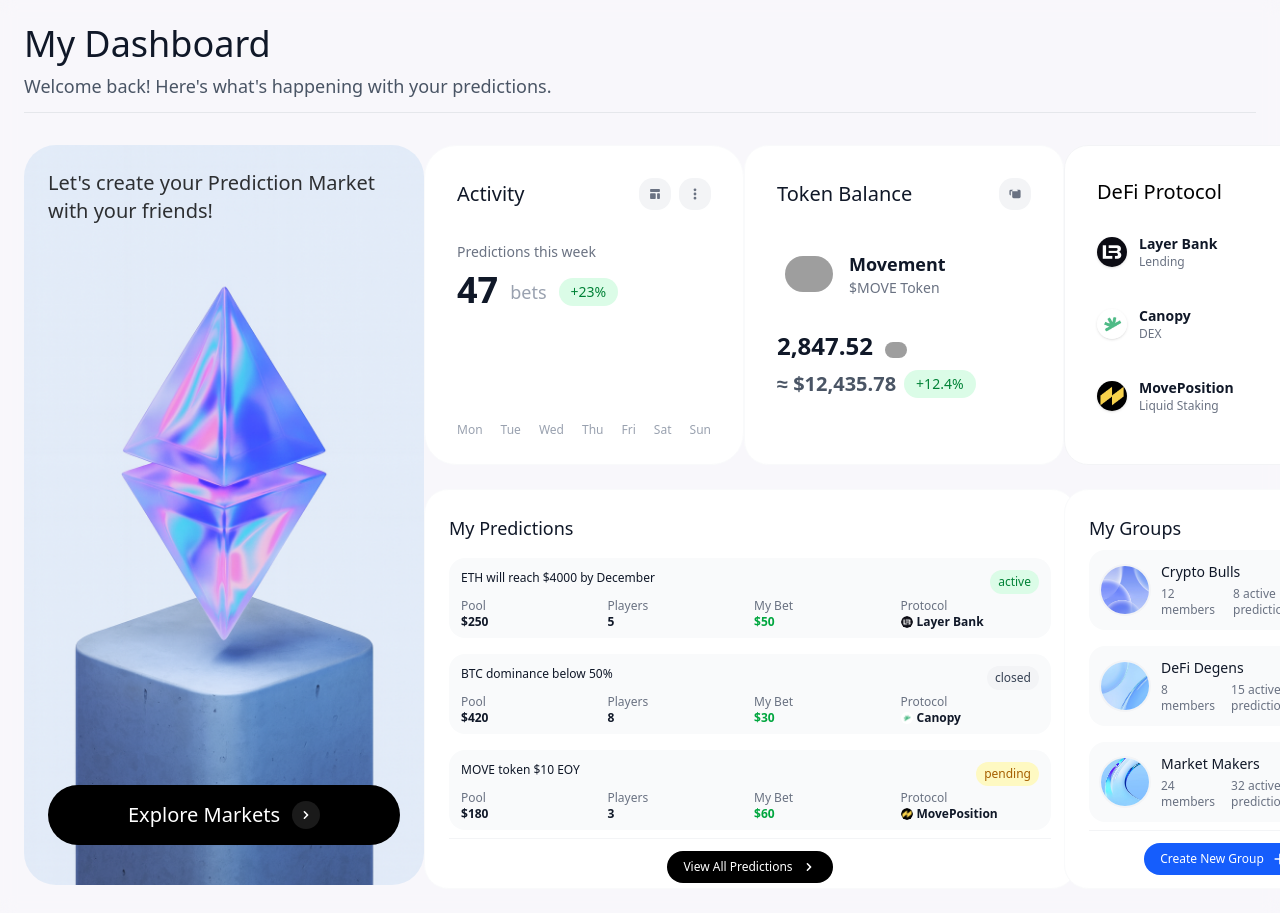
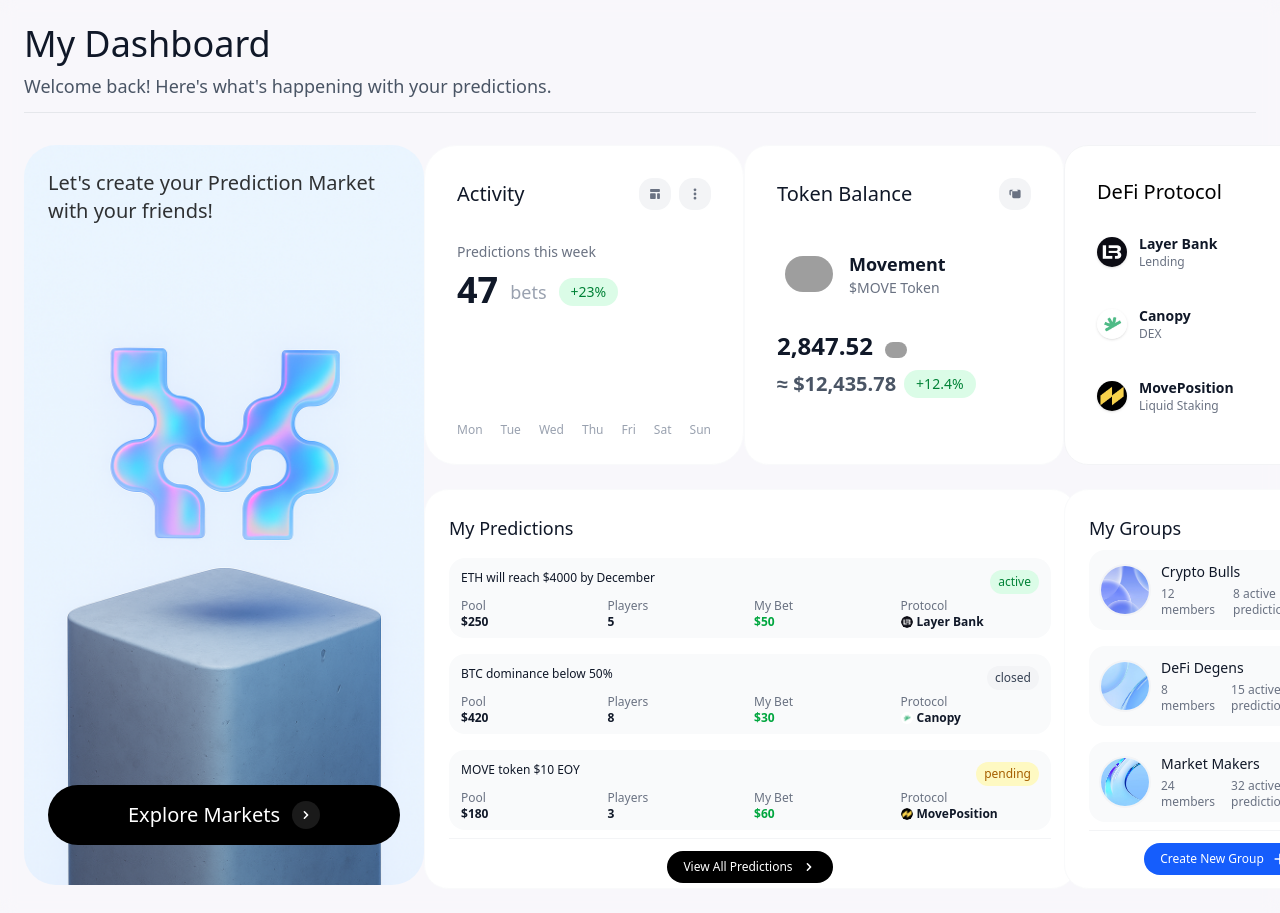
Before and after one commit to Predictly-Labs/web, a Next.js app: page /app/dashboard in a window 1280 px wide. Shown: the top 913 px of the page. Built offline with nearby package versions, Linux system fonts and the light colour scheme; grey boxes are pictures that could not be loaded.

Commit message:
feat: Update dashboard card background image
Replaces eth-background.png with move-bg.png for the PredictionCard component and updates the asset reference. Removes the old background image and adds the new one to the assets.

```diff
--- a/src/components/pages/(app)/dashboard/PredictionCard.tsx
+++ b/src/components/pages/(app)/dashboard/PredictionCard.tsx
@@ -5,7 +5,7 @@ export const PredictionCard = () => {
     <div
       className="rounded-4xl p-6 relative overflow-hidden h-185 w-100"
       style={{
-        backgroundImage: "url('/assets/main/background/eth-background.png')",
+        backgroundImage: "url('/assets/main/background/move-bg.png')",
         backgroundSize: "cover",
         backgroundPosition: "center",
         backgroundRepeat: "no-repeat",
```
Also changed, not shown: public/assets/main/background/eth-background.png (deleted), public/assets/main/background/move-bg.png (added).
